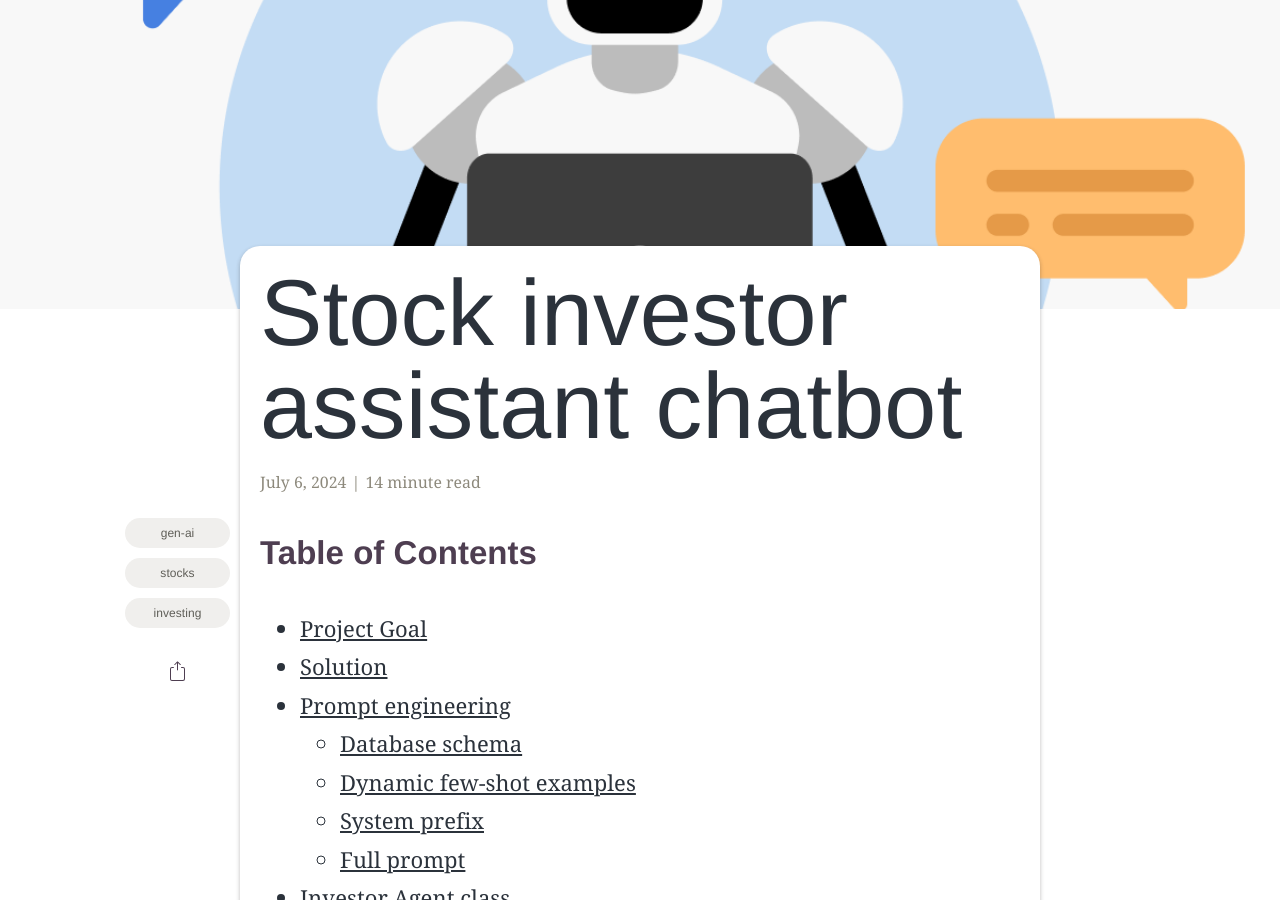
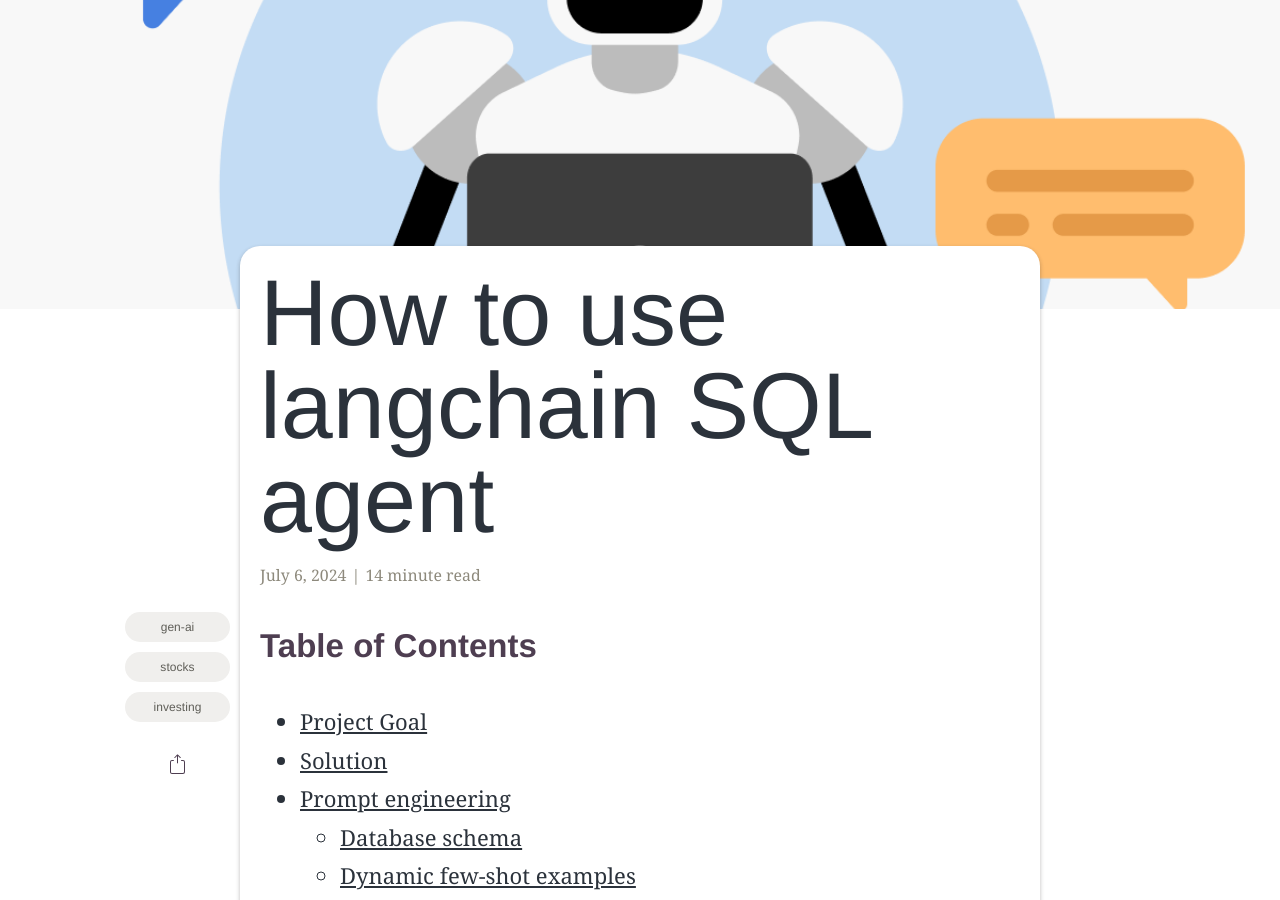
Before and after one commit to OrestisStefanou/OrestisStefanou.github.io, a Jekyll site: the page built from _posts/2024-07-06-Investor-Assistant.md, in a window 1280 px wide and 900 px high, scrolled down 458 px. Built offline with Jekyll 4.4.1, drawn with Linux system fonts in a browser that asks for light colours; some web fonts are replaced; comment, search, counter and statistics services are not loaded; some of the changed text lies outside the part shown.

Commit message:
Update post title

```diff
--- a/_posts/2024-07-06-Investor-Assistant.md
+++ b/_posts/2024-07-06-Investor-Assistant.md
@@ -2,7 +2,7 @@
 layout: post
 read_time: true
 show_date: true
-title: "Stock investor assistant chatbot"
+title: "How to use langchain SQL agent"
 date: 2024-07-06
 img: posts/20240706/chatbot.png
 tags: [gen-ai, stocks, investing]
```
